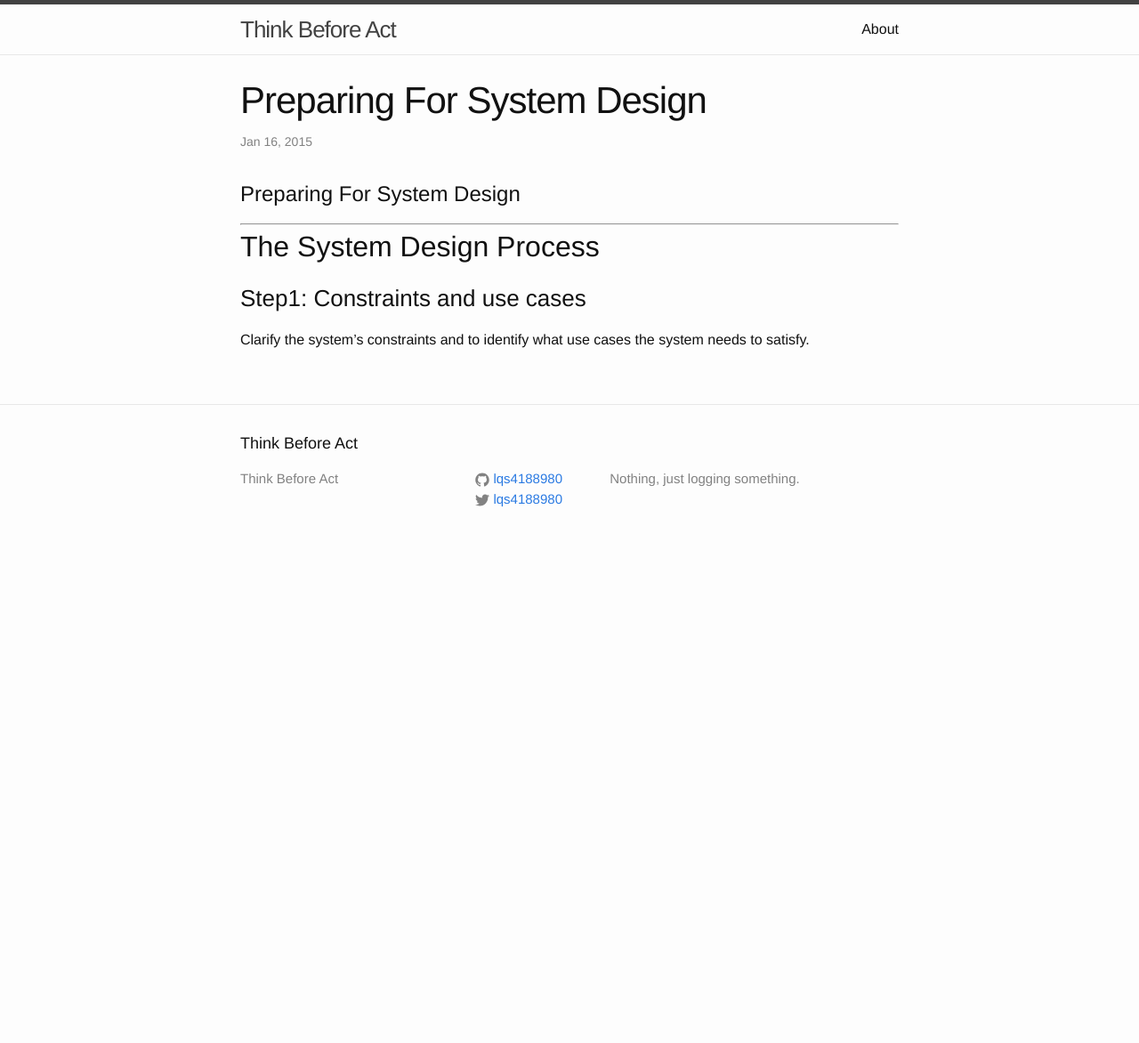
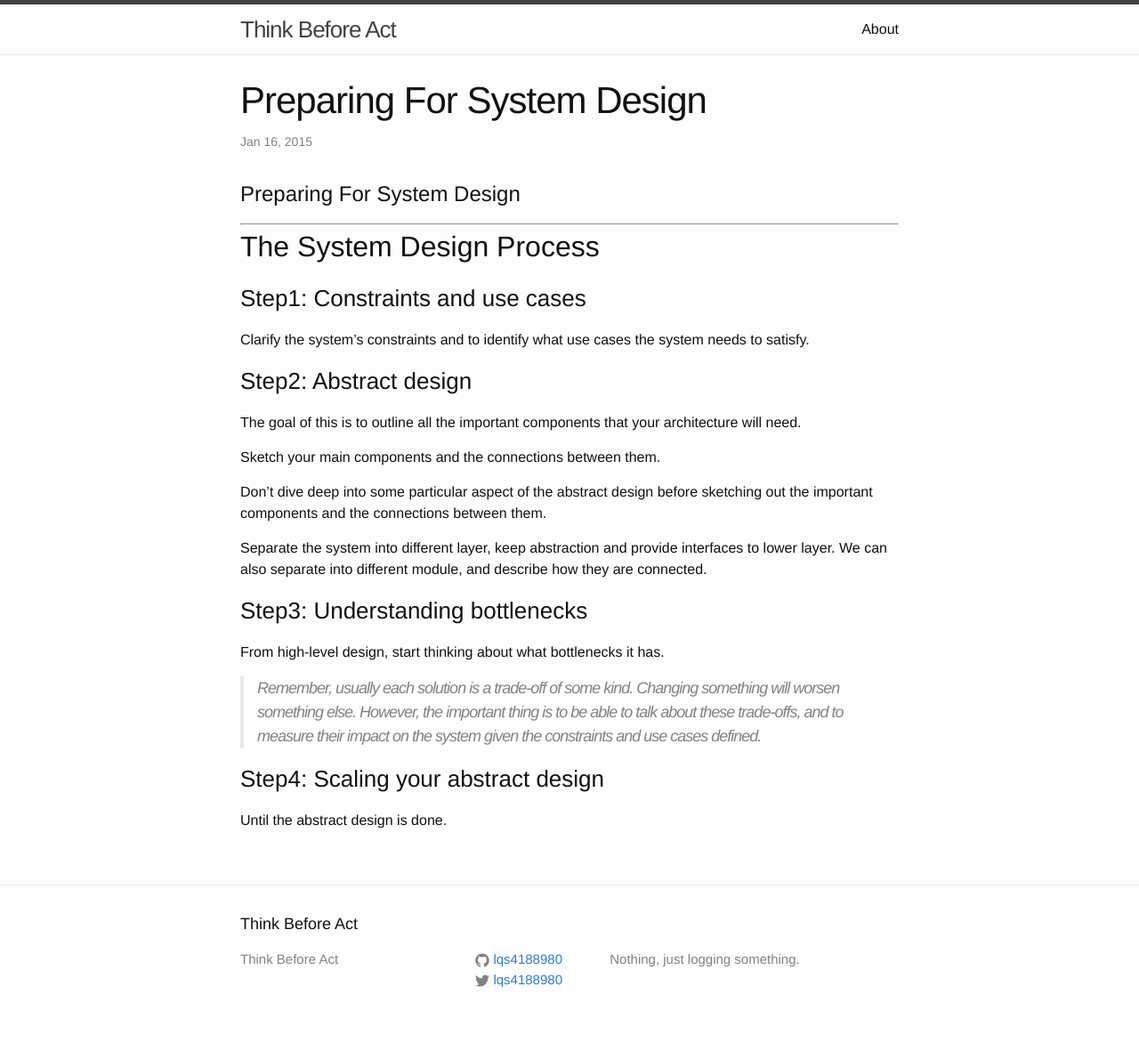
Before and after one commit to lqs4188980/lqs4188980.github.io, a Jekyll site: the page built from _posts/2015-01-16-preparing-for-system-design.markdown, in a window 1280 px wide. Shown: the whole page at 89% size. Built offline with Jekyll 4.4.1, drawn with Linux system fonts in a browser that asks for light colours; before the commit the page ends 900 px from its top, so only the background shows below that.

Commit message:
update post

```diff
--- a/_posts/2015-01-16-preparing-for-system-design.markdown
+++ b/_posts/2015-01-16-preparing-for-system-design.markdown
@@ -11,3 +11,22 @@ The System Design Process
 
 ###Step1: Constraints and use cases
 Clarify the system's constraints and to identify what use cases the system needs to satisfy.
+
+###Step2: Abstract design
+The goal of this is to outline all the important components that your architecture will need.
+
+Sketch your main components and the connections between them.
+
+Don't dive deep into some particular aspect of the abstract design before sketching out the important components and the connections between them.
+
+Separate the system into different layer, keep abstraction and provide interfaces to lower layer. We can also separate into different module, and describe how they are connected.
+
+###Step3: Understanding bottlenecks
+
+From high-level design, start thinking about what bottlenecks it has.
+
+> Remember, usually each solution is a trade-off of some kind. Changing something will worsen something else. However, the important thing is to be able to talk about these trade-offs, and to measure their impact on the system given the constraints and use cases defined.
+
+###Step4: Scaling your abstract design
+
+Until the abstract design is done.
```
Also changed, not shown: _posts/2015-01-11-leetcode-summary.markdown (+15 -0 lines).
